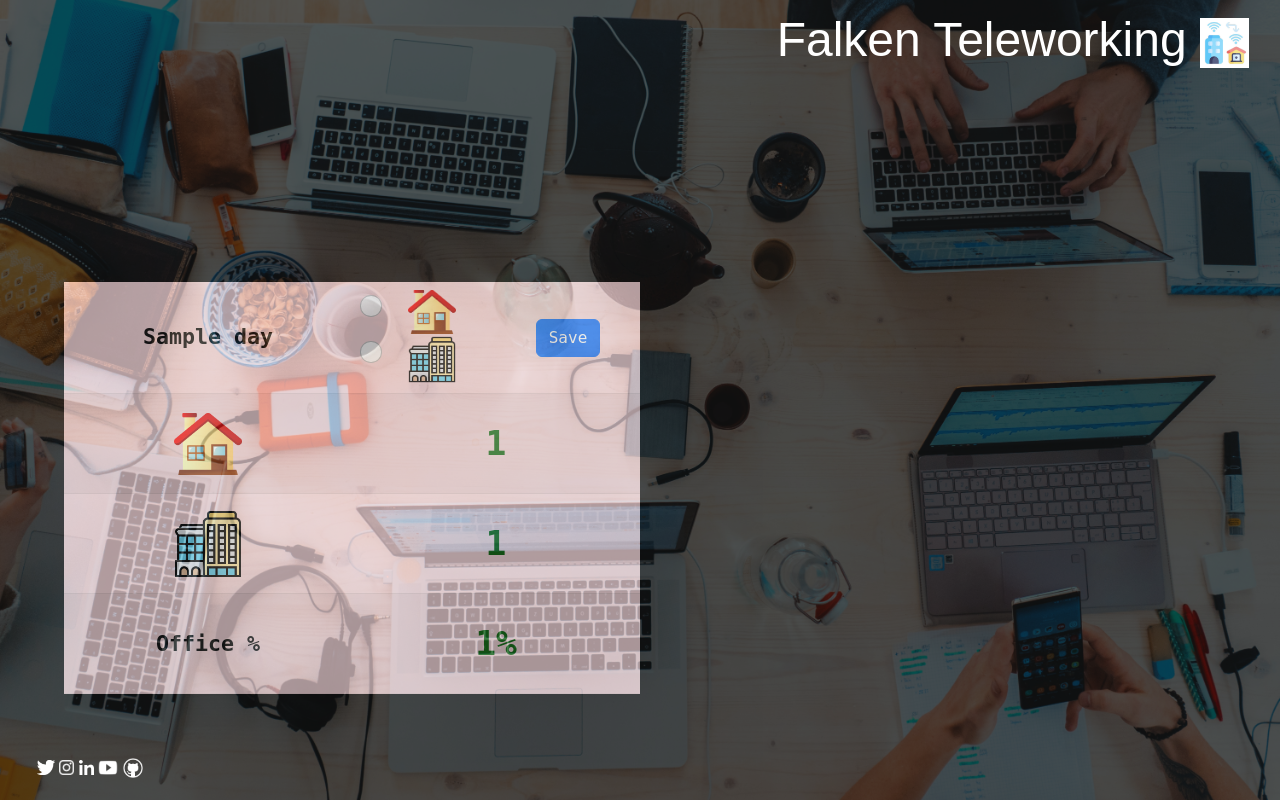
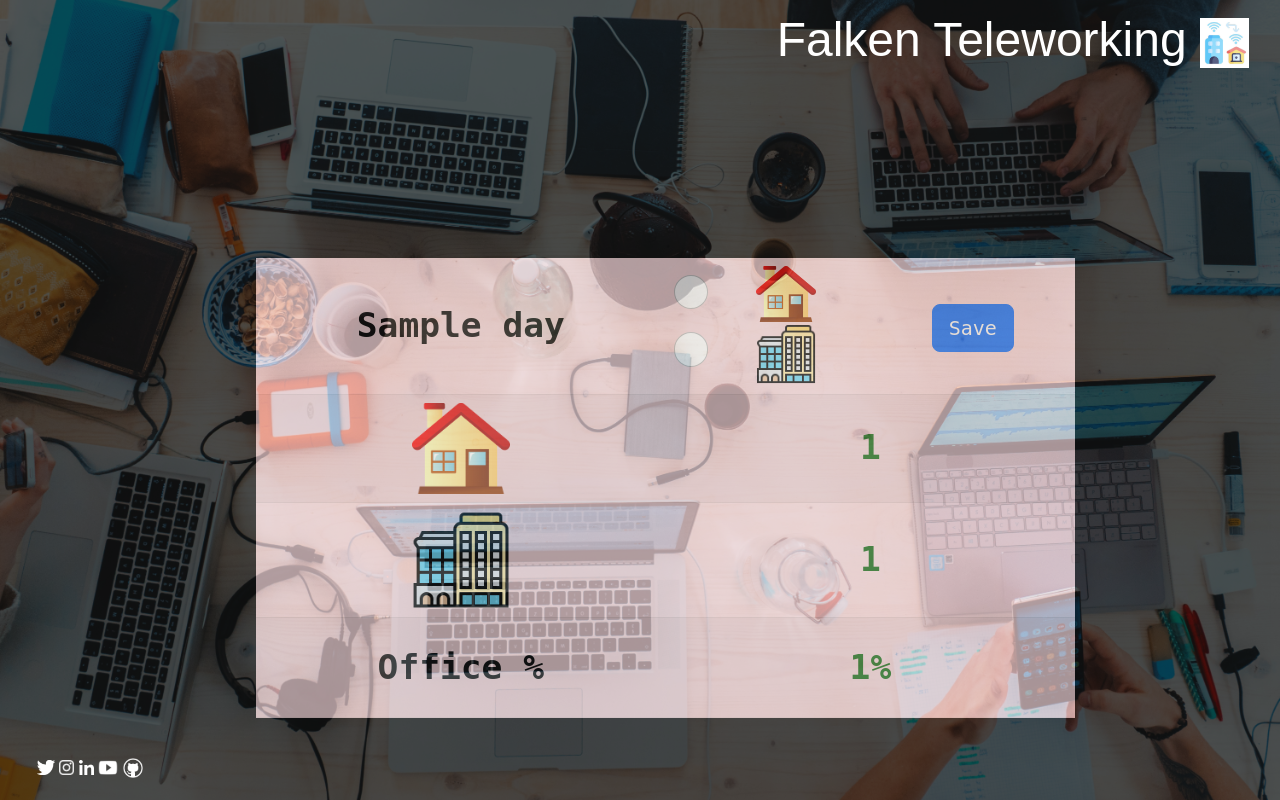
Before and after one commit to falken20/falken_teleworking, a Flask app: template templates/index.html in a window 1280 px wide. Run offline with Flask 2, Linux system fonts and the light colour scheme; the template is opened without the code that fills it: most values are stand-ins (such as "Sample title", 1, 10 or a date in 2020); parts of the project's set-up code (start-up, migrations or seed data) failed here and were passed over; some libraries are stand-ins or nearby versions.

Commit message:
Saving data for every day

```diff
--- a/falken_teleworking/main.py
+++ b/falken_teleworking/main.py
@@ -1,7 +1,7 @@
 # by Richi Rod AKA @richionline / falken20
 # ./falken_quotes/main.py
 
-from flask import Flask, render_template
+from flask import Flask, render_template, request
 from dotenv import load_dotenv, find_dotenv
 import os
 from datetime import datetime
@@ -27,16 +27,24 @@ app.config['SQLALCHEMY_TRACK_MODIFICATIONS'] = True
 db.init_app(app)
 
 
-@app.route("/")
-@app.route("/home")
+@app.route("/", methods=('GET', 'POST'))
+@app.route("/home", methods=('GET', 'POST'))
 def home():
     Log.info("Access to home page")
+
+    if request.method == "POST" and request.form.get('work_home') != None:
+        Log.info("Saving the day info...")
+        Teleworking.create_day(request.form)
 
     count_home = Teleworking.get_count_days("true")
     count_office = Teleworking.get_count_days("false")
     percent = count_office / (count_home + count_office) * 100
 
-    return render_template("index.html", day=datetime.now().date(), count_home=count_home, count_office=count_office, percent=percent)
+    return render_template("index.html",
+                           day=datetime.now().date(),
+                           count_home=count_home,
+                           count_office=count_office,
+                           percent=percent)
 
 
 if __name__ == "__main__":
--- a/static/main.css
+++ b/static/main.css
@@ -23,8 +23,7 @@
     color: white;
     font-family: Monospace, Arial, Helvetica, sans-serif;
     font-size: 150%;
-    padding-left: 5%;
-    padding-right: 5%;
+    padding-left: 20%;
 }
 
 .aboutPageAuthor {
@@ -184,6 +183,7 @@ a:visited {
  .table th {
     text-align: center;
     vertical-align: middle;
+    font-size: 160%;
  }
 
  .table tr {
@@ -195,5 +195,5 @@ a:visited {
 }
 
 .iconSmall {
-    width: 60%;
+    width: 50%;
 }
--- a/templates/index.html
+++ b/templates/index.html
@@ -23,23 +23,25 @@
     <div class="section aboutPage">
         <div class="aboutPageLayer">
             <div class="aboutPageText">
-                <table class="table table-danger table-striped appData" style="width: 50%">
+                <table class="table table-danger table-striped appData" style="width: 80%">
                     <thead>
                         <tr style="height: 60px;">
+                            <form method="POST">
                                 <th scope="col" style="width: 50%">{{ day }}</th>
                                 <th scope="col" style="width: 25%">
                                     <div class="form-check form-check-inline">
-                                    <input class="form-check-input" type="radio" name="inlineRadioOptions" id="inlineRadio1" value="option1">
-                                    <label class="form-check-label" for="inlineRadio1"><img src="/static/assets/home.png" class="iconSmall"></label>
+                                        <input class="form-check-input" type="radio" name="work_home" id="placeWork1" value="True">
+                                        <label class="form-check-label" for="placeWork1"><img src="/static/assets/home.png" class="iconSmall"></label>
                                     </div>
                                     <div class="form-check form-check-inline">
-                                    <input class="form-check-input" type="radio" name="inlineRadioOptions" id="inlineRadio2" value="option2">
-                                    <label class="form-check-label" for="inlineRadio2"><img src="/static/assets/office.png" class="iconSmall"></label>
+                                        <input class="form-check-input" type="radio" name="work_home" id="placeWork2" value="False">
+                                        <label class="form-check-label" for="placeWork2"><img src="/static/assets/office.png" class="iconSmall"></label>
                                     </div>
                                 </th>
                                 <th scope="col" style="width: 25%">
-                                <button type="submit" class="btn btn-primary">Save</button>
+                                    <button type="submit" class="btn btn-primary btn-lg btn-block">Save</button>
                                 </th>
+                            </form>
                         </tr>
                     </thead>
                     <tbody>
```
Also changed, not shown: falken_teleworking/models.py (+12 -5 lines). Lines whose indentation alone changed are shown as unchanged.
